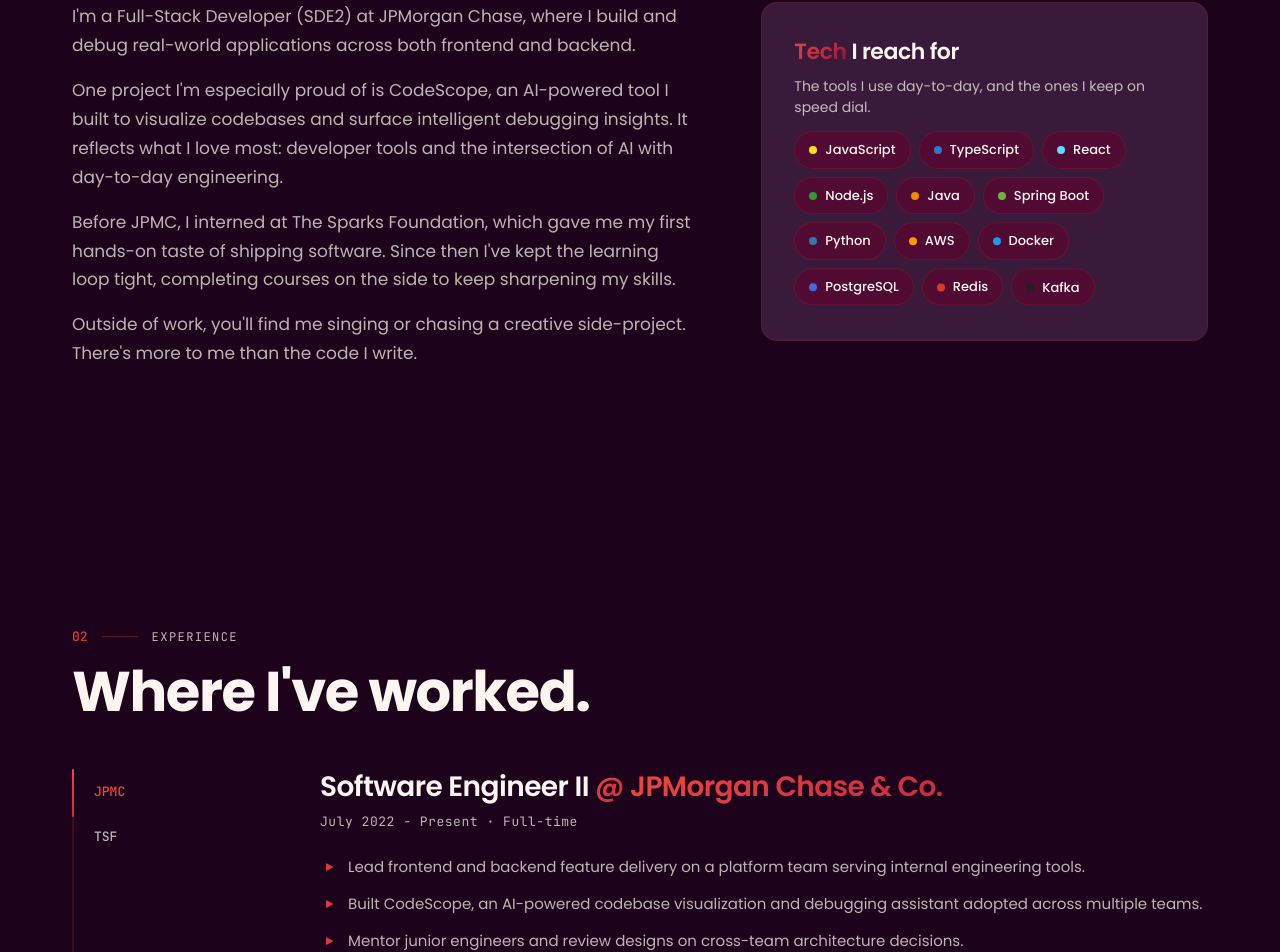
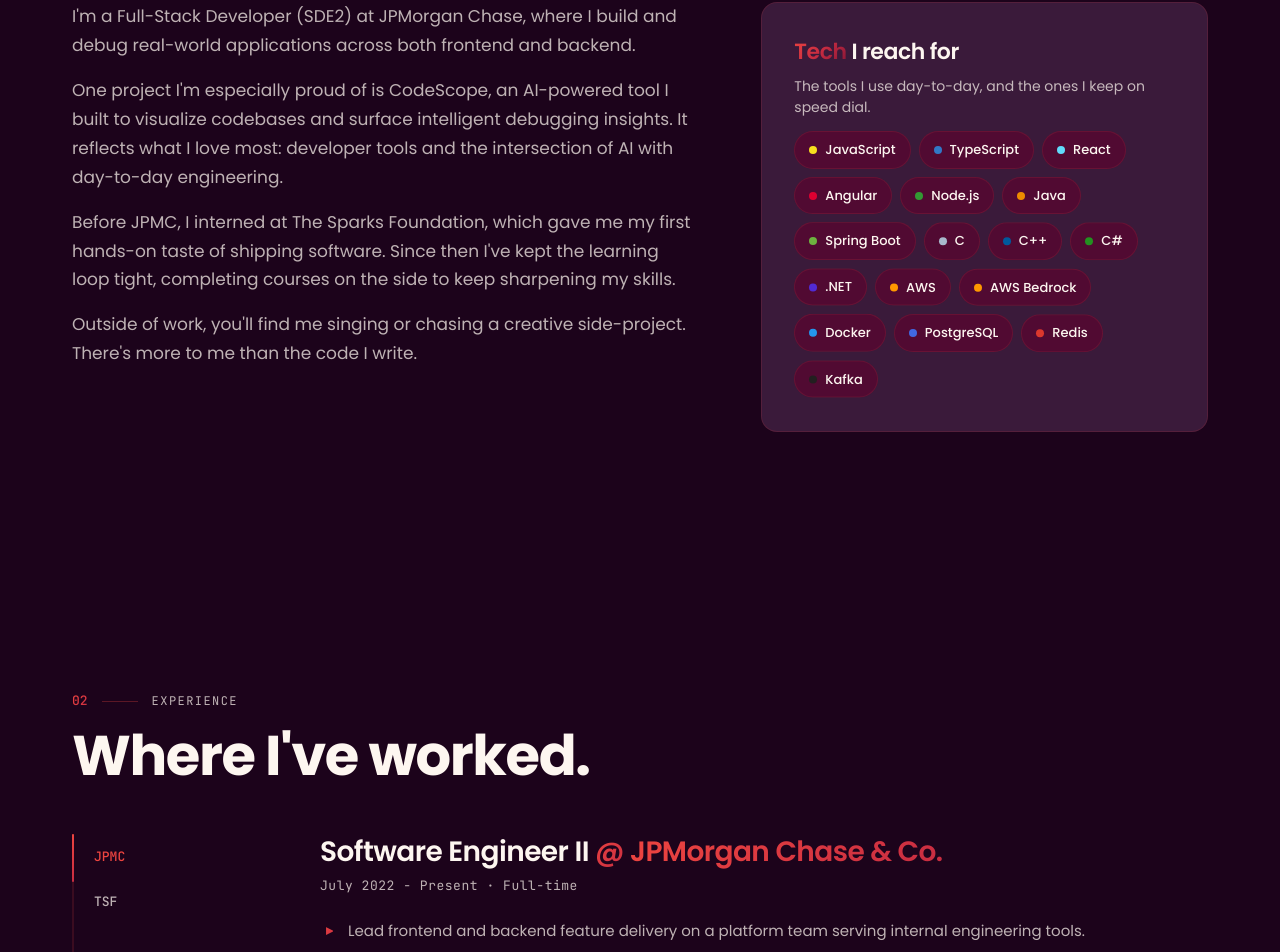
Before and after one commit to heysoumyadeep/heysoumyadeep.github.io, a React (Vite) app: page / in a window 1280 px wide. Shown: the part 1071-2023 px from the top of the page. Built offline with nearby package versions, Linux system fonts and the light colour scheme.

Commit message:
Added Licence to Repo

```diff
--- a/src/data/skills.js
+++ b/src/data/skills.js
@@ -2,11 +2,16 @@
   { name: 'JavaScript', color: '#F7DF1E', textColor: '#000' },
   { name: 'TypeScript', color: '#3178C6', textColor: '#fff' },
   { name: 'React', color: '#61DAFB', textColor: '#000' },
+  { name: 'Angular', color: '#DD0031', textColor: '#fff' },
   { name: 'Node.js', color: '#339933', textColor: '#fff' },
   { name: 'Java', color: '#ED8B00', textColor: '#fff' },
   { name: 'Spring Boot', color: '#6DB33F', textColor: '#fff' },
-  { name: 'Python', color: '#3776AB', textColor: '#fff' },
+  { name: 'C', color: '#A8B9CC', textColor: '#000' },
+  { name: 'C++', color: '#00599C', textColor: '#fff' },
+  { name: 'C#', color: '#239120', textColor: '#fff' },
+  { name: '.NET', color: '#512BD4', textColor: '#fff' },
   { name: 'AWS', color: '#FF9900', textColor: '#000' },
+  { name: 'AWS Bedrock', color: '#FF9900', textColor: '#000' },
   { name: 'Docker', color: '#2496ED', textColor: '#fff' },
   { name: 'PostgreSQL', color: '#4169E1', textColor: '#fff' },
   { name: 'Redis', color: '#DC382D', textColor: '#fff' },
```
Also changed, not shown: 2 other files (tests, documents, lock files or other folders).
